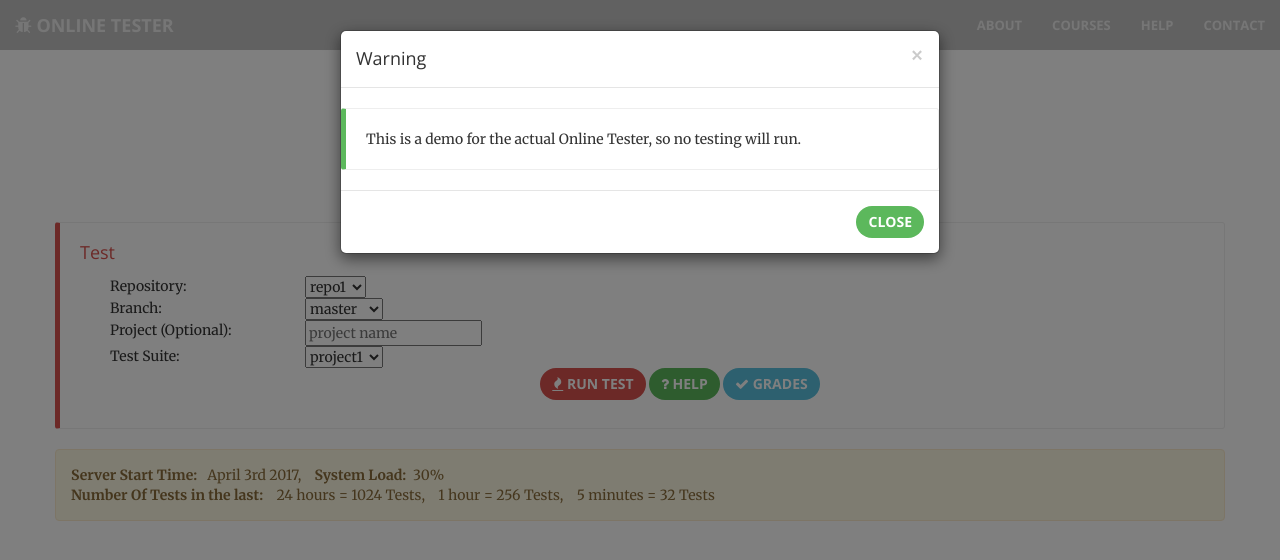
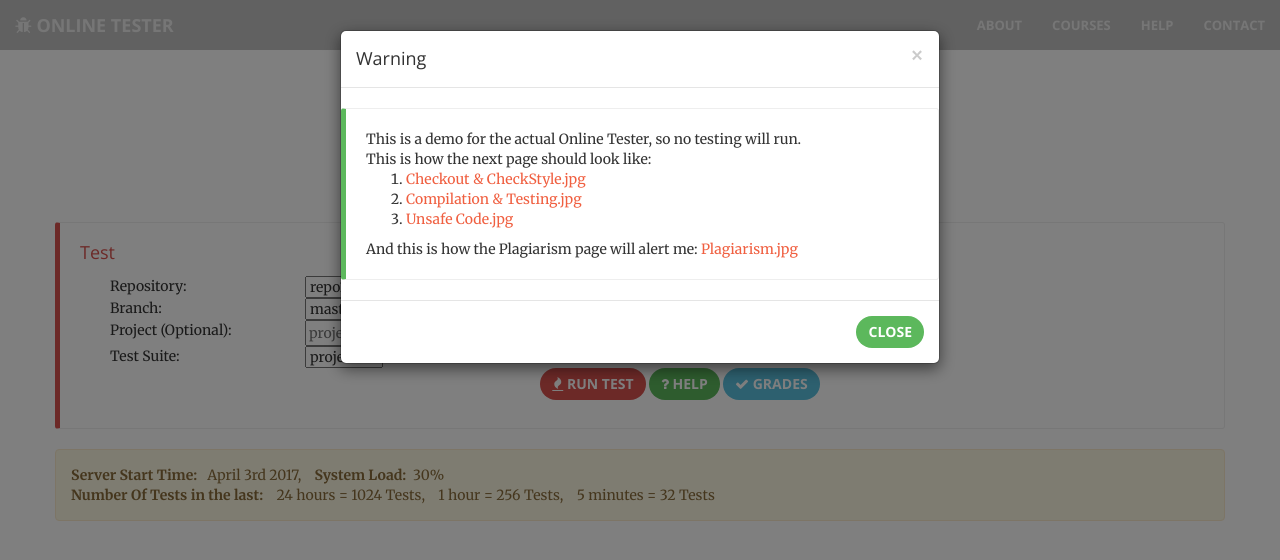
Before and after one commit to ahmedhamdy2121/OnlineTester-demo, a plain HTML site: page Course.html in a window 1280 px wide. Both pictures are taken after a click on the button "RUN TEST". Drawn offline with nearby package versions, Linux system fonts and the light colour scheme.

Commit message:
Added testing screenshots.
Updated Courses page to show how the testing was looking like in the original Online tester.

```diff
--- a/Course.html
+++ b/Course.html
@@ -177,7 +177,14 @@
               <h4 class="modal-title" id="myModalLabel">Warning</h4>
             </div>
             <div class="bs-callout bs-callout-success">
-                  This is a demo for the actual Online Tester, so no testing will run.
+                  This is a demo for the actual Online Tester, so no testing will run.</br>
+                  This is how the next page should look like:</br>
+                  <ol>
+                    <li><a target="_blank" href="https://photos.app.goo.gl/YLYf8BHcifEkW6yD7">Checkout & CheckStyle.jpg</a>
+                    <li><a target="_blank" href="https://photos.app.goo.gl/97AWsJfj5qJBCsoC6">Compilation & Testing.jpg</a>
+                    <li><a target="_blank" href="https://photos.app.goo.gl/ekBohx2ZBmxujXjc8">Unsafe Code.jpg</a>
+                </ol>
+                And this is how the Plagiarism page will alert me: <a target="_blank" href="https://photos.app.goo.gl/htpjsnTdjfCAnRkE6">Plagiarism.jpg</a>
              </div>
             <div class="modal-footer">
               <button type="button" class="btn btn-success" data-dismiss="modal">Close</button>
```
